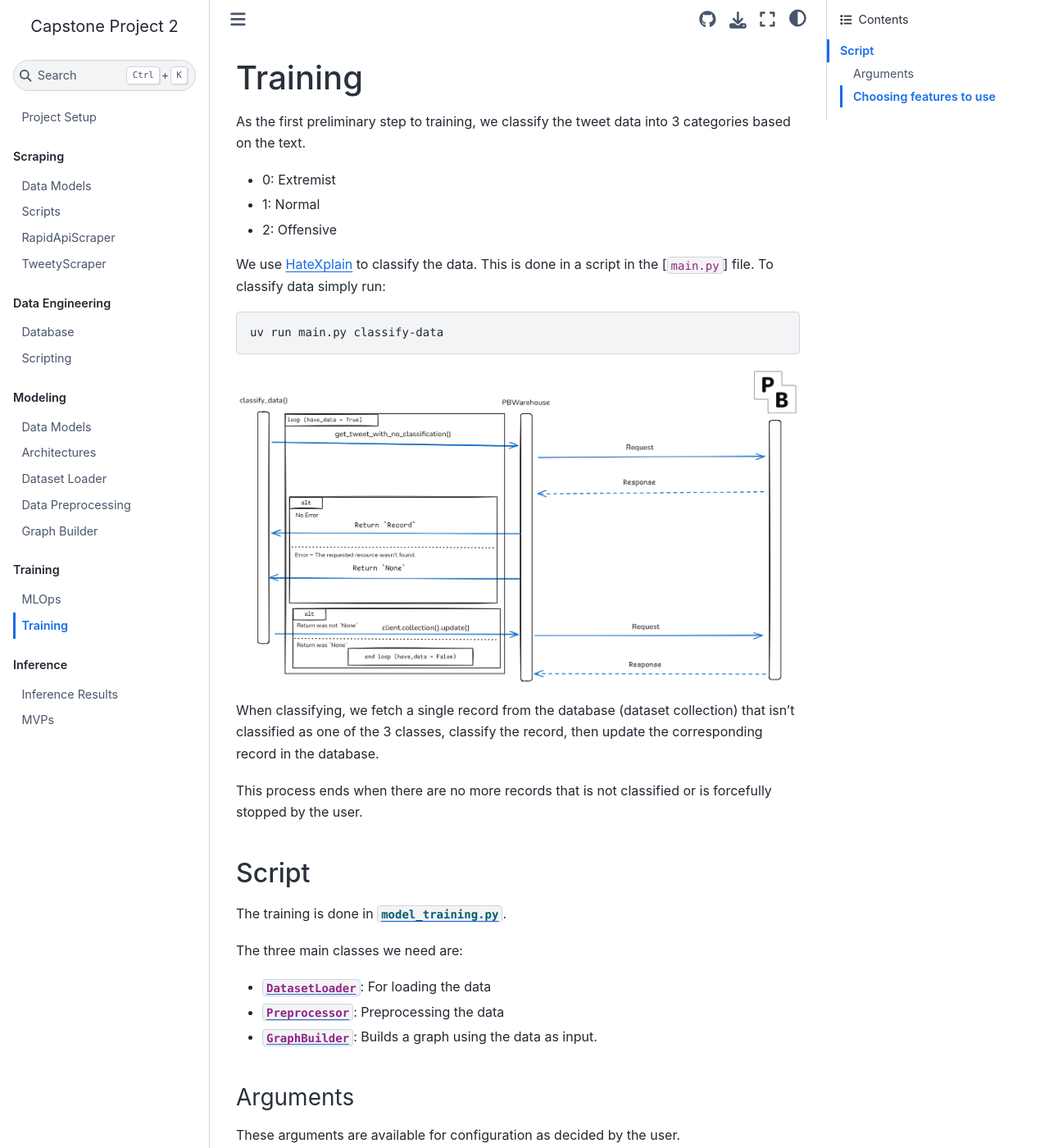
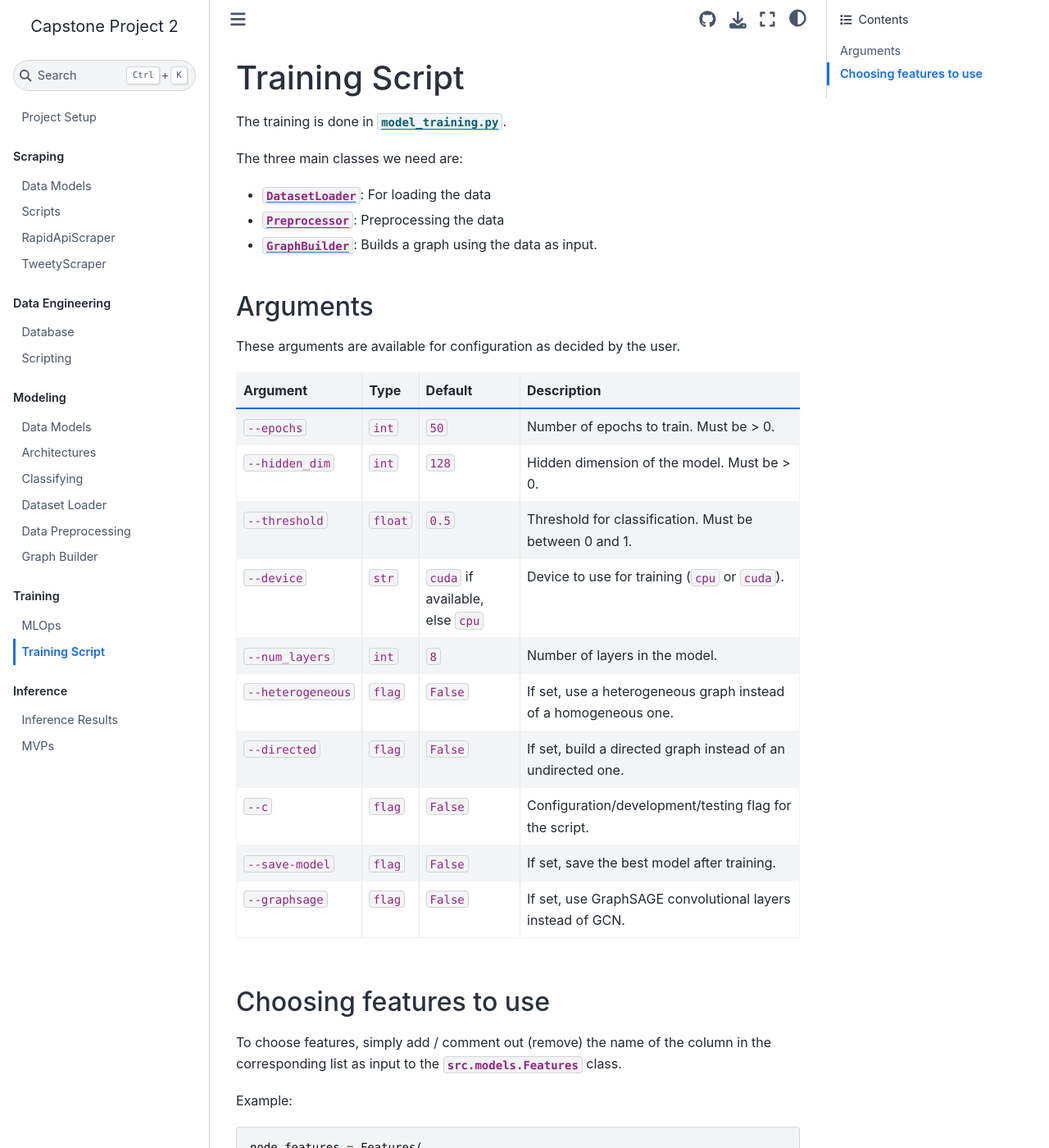
Before and after one commit to iragca/capstone-project-2, a Jupyter Book: the page built from docs/content/training/Training.md, in a window 1280 px wide and 1400 px high. Shown: the whole window at 82% size. Built offline with Jupyter Book 1.0.4 settings and Sphinx 7.4.7 and the Sphinx Book theme 1.1.4, drawn with Linux system fonts in a browser that asks for light colours.

Commit message:
docs: update table of contents and improve clarity in documentation

````diff
--- a/docs/_toc.yml
+++ b/docs/_toc.yml
@@ -18,6 +18,7 @@ parts:
     chapters:
       - file: content/modeling/Data_Models
       - file: content/modeling/Architectures
+      - file: content/modeling/Classifying
       - file: content/modeling/Data_Loading
       - file: content/modeling/Preprocessing
       - file: content/modeling/Graph_Building
--- a/docs/content/training/Training.md
+++ b/docs/content/training/Training.md
@@ -1,24 +1,4 @@
-# Training
-
-As the first preliminary step to training, we classify the tweet data into 3 categories based on the text.
-
-- 0: Extremist
-- 1: Normal
-- 2: Offensive
-
-We use [HateXplain](https://huggingface.co/Hate-speech-CNERG/bert-base-uncased-hatexplain) to classify the data. This is done in a script in the [`main.py`] file. To classify data simply run:
-
-```bash
-uv run main.py classify-data
-```
-
-![classification sequence diagram](../images/classify_data.png)
-
-When classifying, we fetch a single record from the database (dataset collection) that isn't classified as one of the 3 classes, classify the record, then update the corresponding record in the database.
-
-This process ends when there are no more records that is not classified or is forcefully stopped by the user.
-
-## Script
+# Training Script
 
 The training is done in [`model_training.py`](https://github.com/iragca/capstone-project-2/blob/master/model_training.py).
 
@@ -28,7 +8,7 @@ The three main classes we need are:
 - [`Preprocessor`](../modeling//Preprocessing.md): Preprocessing the data
 - [`GraphBuilder`](../modeling/Graph_Building.md): Builds a graph using the data as input.
 
-### Arguments
+## Arguments
 
 These arguments are available for configuration as decided by the user.
 
@@ -45,7 +25,7 @@ These arguments are available for configuration as decided by the user.
 | `--save-model`    | `flag`  | `False`                         | If set, save the best model after training.                     |
 | `--graphsage`     | `flag`  | `False`                         | If set, use GraphSAGE convolutional layers instead of GCN.      |
 
-### Choosing features to use
+## Choosing features to use
 
 To choose features, simply add / comment out (remove) the name of the column in the corresponding list as input to the {class}`src.models.Features` class.
 
````
Also changed, not shown: docs/content/data_engineering/Database.md (+1 -1 lines), docs/content/introduction.md (+1 -1 lines), docs/content/modeling/Classifying.md (added, +19 -0 lines), docs/content/modeling/Data_Loading.md (+1 -1 lines).
